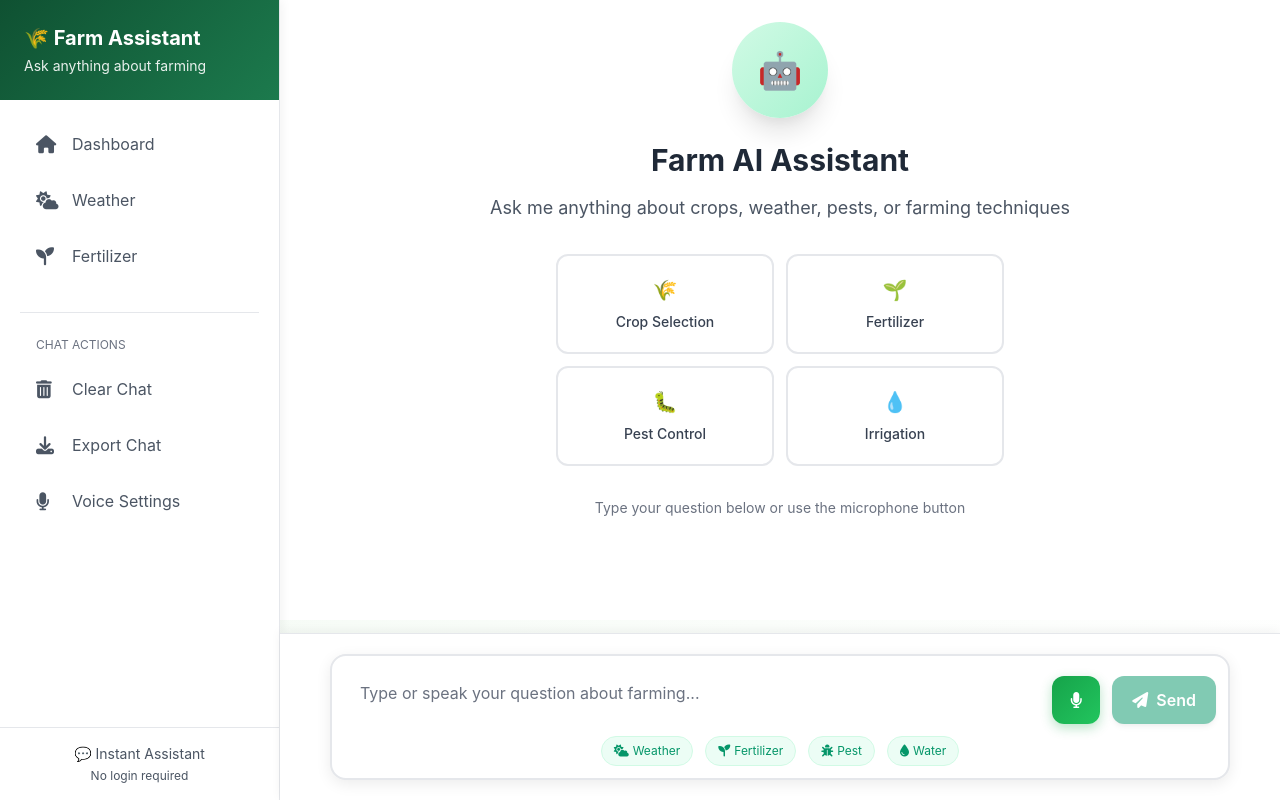
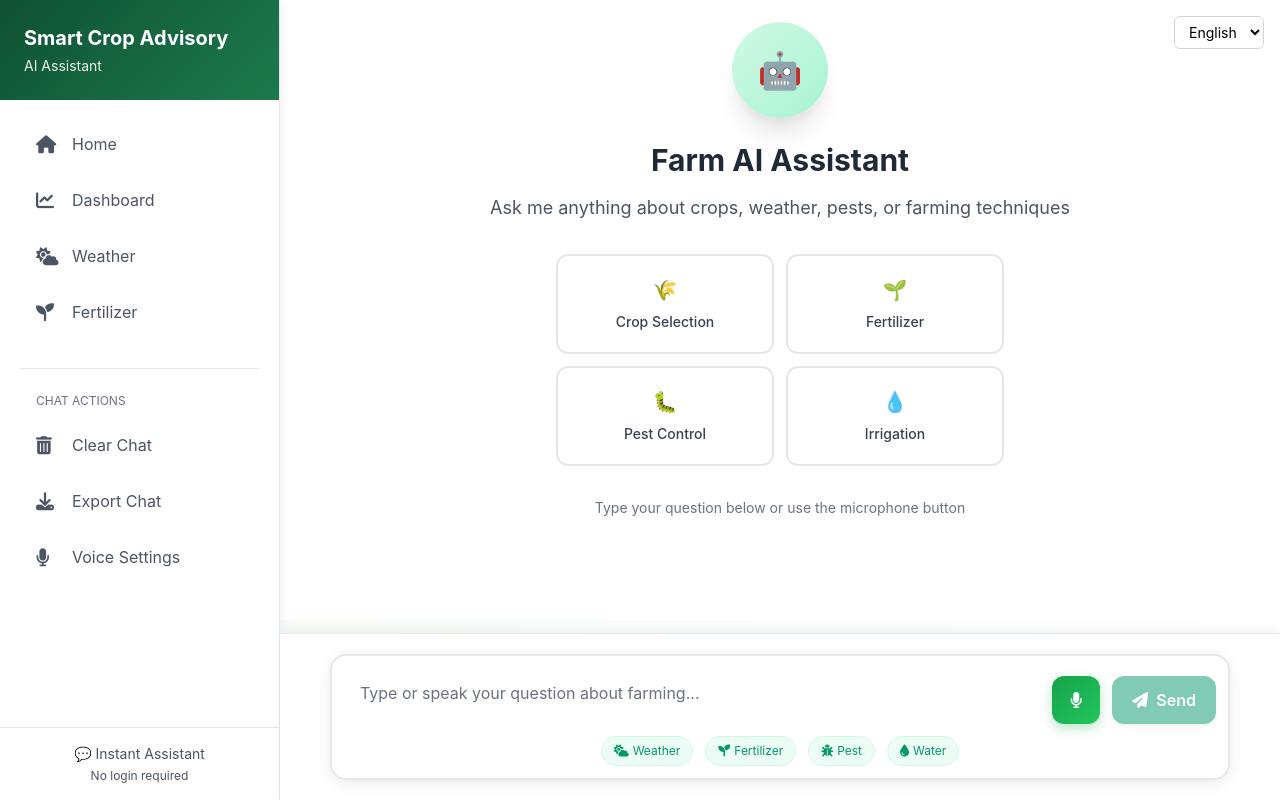
Before and after one commit to Solerobot/Smart-Crop-Advisory-system, a Flask app: page /chatbot.html in a window 1280 px wide. Run offline with Flask 3, Linux system fonts and the light colour scheme.

Commit message:
Updated Chatbot with Multi Language feature

```diff
--- a/templates/chatbot.html
+++ b/templates/chatbot.html
@@ -1,11 +1,9 @@
-<!DOCTYPE html>
-<html lang="en">
-<head>
-  <meta charset="UTF-8">
-  <meta name="viewport" content="width=device-width, initial-scale=1.0">
-  <title>Agricultural Assistant | Smart Crop Advisory</title>
-  <link href="https://cdn.jsdelivr.net/npm/tailwindcss@2.2.19/dist/tailwind.min.css" rel="stylesheet">
-  <link rel="stylesheet" href="https://cdnjs.cloudflare.com/ajax/libs/font-awesome/6.4.0/css/all.min.css">
+<!-- templates/chatbot.html -->
+{% extends "base.html" %}
+
+{% block title %}{{ t('chatbot', user_language) }} - {{ t('app_name', user_language) }}{% endblock %}
+
+{% block styles %}
 <style>
     * {
       margin: 0;
@@ -503,77 +501,84 @@
       }
     }
 </style>
-</head>
-<body>
+{% endblock %}
+
+{% block content %}
 <div class="chat-container">
     <!-- Sidebar -->
     <div class="sidebar">
         <div class="sidebar-header">
-        <h2 class="text-xl font-bold">🌾 Farm Assistant</h2>
-        <p class="text-sm opacity-90 mt-1">Ask anything about farming</p>
+            <h2 class="text-xl font-bold">{{ t('app_name', user_language) }}</h2>
+            <p class="text-sm opacity-90 mt-1">{{ t('chatbot', user_language) }}</p>
         </div>
 
         <div class="sidebar-nav">
+            <!-- Homepage option -->
+            <a href="/" class="nav-item">
+                <i class="fas fa-home"></i>
+                <span>{{ t('home', user_language) }}</span>
+            </a>
+
             <a href="dashboard.html" class="nav-item">
-          <i class="fas fa-home"></i>
-          <span>Dashboard</span>
+                <i class="fas fa-chart-line"></i>
+                <span>{{ t('dashboard', user_language) }}</span>
             </a>
 
             <a href="weather.html" class="nav-item">
                 <i class="fas fa-cloud-sun"></i>
-          <span>Weather</span>
+                <span>{{ t('weather', user_language) }}</span>
             </a>
 
             <a href="fertilizer.html" class="nav-item">
                 <i class="fas fa-seedling"></i>
-          <span>Fertilizer</span>
+                <span>{{ t('fertilizer', user_language) }}</span>
             </a>
 
             <div class="mt-8 pt-6 border-t border-gray-200">
-          <div class="text-xs text-gray-500 mb-3 px-4">CHAT ACTIONS</div>
+                <div class="text-xs text-gray-500 mb-3 px-4">{{ t('chat_actions', user_language) }}</div>
 
                 <div onclick="clearChat()" class="nav-item">
                     <i class="fas fa-trash-alt"></i>
-            <span>Clear Chat</span>
+                    <span>{{ t('clear_chat', user_language) }}</span>
                 </div>
 
                 <div onclick="exportChat()" class="nav-item">
                     <i class="fas fa-download"></i>
-            <span>Export Chat</span>
+                    <span>{{ t('export_chat', user_language) }}</span>
                 </div>
 
                 <div onclick="toggleVoiceSettings()" class="nav-item">
                     <i class="fas fa-microphone"></i>
-            <span>Voice Settings</span>
+                    <span>{{ t('voice_settings', user_language) }}</span>
                 </div>
             </div>
 
             <!-- Voice Settings Panel -->
             <div id="voiceSettingsPanel" class="voice-settings hidden">
-          <div class="text-sm font-semibold text-gray-700 mb-3">Voice Settings</div>
+                <div class="text-sm font-semibold text-gray-700 mb-3">{{ t('voice_settings', user_language) }}</div>
                 <label>
                     <input type="checkbox" id="voiceInputToggle" checked>
-            Enable Voice Input
+                    {{ t('enable_voice', user_language) }}
                 </label>
                 <label>
                     <input type="checkbox" id="ttsToggle">
-            Enable Text-to-Speech
+                    {{ t('enable_tts', user_language) }}
                 </label>
                 <label>
                     <input type="checkbox" id="autoSendToggle">
-            Auto-send short voice queries
+                    {{ t('auto_send', user_language) }}
                 </label>
                 <div class="privacy-notice">
                     <i class="fas fa-info-circle mr-1"></i>
-            Voice input uses Google's speech recognition. Audio is sent to Google for processing.
+                    {{ t('voice_privacy', user_language) }}
                 </div>
             </div>
         </div>
 
         <div class="p-4 border-t border-gray-200">
             <div class="text-center text-sm text-gray-600">
-          <p>💬 Instant Assistant</p>
-          <p class="text-xs mt-1">No login required</p>
+                <p>💬 {{ t('instant_assistant', user_language) }}</p>
+                <p class="text-xs mt-1">{{ t('no_login', user_language) }}</p>
             </div>
         </div>
     </div>
@@ -587,33 +592,33 @@
                     <span class="text-4xl">🤖</span>
                 </div>
 
-          <h1 class="text-3xl font-bold text-gray-800 mb-4">Farm AI Assistant</h1>
-          <p class="text-lg text-gray-600 mb-8">Ask me anything about crops, weather, pests, or farming techniques</p>
+                <h1 class="text-3xl font-bold text-gray-800 mb-4">{{ t('assistant_name', user_language) }}</h1>
+                <p class="text-lg text-gray-600 mb-8">{{ t('welcome_message', user_language) }}</p>
 
                 <!-- Quick Action Grid -->
                 <div class="grid grid-cols-2 gap-3 max-w-md mx-auto mb-8">
-            <button onclick="startQuickChat('What are the best crops to grow in the current season? Tell me about sowing time, duration, and yield expectations.')" class="quick-action-btn">
+                    <button onclick="startQuickChat('{{ t('crop_prompt', user_language) }}')" class="quick-action-btn">
                         <span class="text-xl block mb-2">🌾</span>
-              <div class="text-sm font-medium text-gray-700">Crop Selection</div>
+                        <div class="text-sm font-medium text-gray-700">{{ t('crop_selection', user_language) }}</div>
                     </button>
 
-            <button onclick="startQuickChat('What fertilizer should I use for rice cultivation? Include NPK ratio, quantity per acre, and application schedule.')" class="quick-action-btn">
+                    <button onclick="startQuickChat('{{ t('fertilizer_prompt', user_language) }}')" class="quick-action-btn">
                         <span class="text-xl block mb-2">🌱</span>
-              <div class="text-sm font-medium text-gray-700">Fertilizer</div>
+                        <div class="text-sm font-medium text-gray-700">{{ t('fertilizer', user_language) }}</div>
                     </button>
 
-            <button onclick="startQuickChat('How to control pests in tomato crops organically? List preventive measures and treatment methods.')" class="quick-action-btn">
+                    <button onclick="startQuickChat('{{ t('pest_prompt', user_language) }}')" class="quick-action-btn">
                         <span class="text-xl block mb-2">🐛</span>
-              <div class="text-sm font-medium text-gray-700">Pest Control</div>
+                        <div class="text-sm font-medium text-gray-700">{{ t('pest_control', user_language) }}</div>
                     </button>
 
-            <button onclick="startQuickChat('Best irrigation methods for wheat farming? Include schedule, water requirements, and efficiency tips.')" class="quick-action-btn">
+                    <button onclick="startQuickChat('{{ t('irrigation_prompt', user_language) }}')" class="quick-action-btn">
                         <span class="text-xl block mb-2">💧</span>
-              <div class="text-sm font-medium text-gray-700">Irrigation</div>
+                        <div class="text-sm font-medium text-gray-700">{{ t('irrigation', user_language) }}</div>
                     </button>
                 </div>
 
-          <p class="text-sm text-gray-500">Type your question below or use the microphone button</p>
+                <p class="text-sm text-gray-500">{{ t('type_or_speak', user_language) }}</p>
             </div>
         </div>
 
@@ -629,8 +634,8 @@
 <!-- Voice Listening Indicator -->
 <div id="listeningIndicator" class="listening-indicator">
     <div class="pulse-ring"></div>
-    <div class="text-xl font-semibold">Listening...</div>
-    <div class="text-sm opacity-80">Speak now. Click to stop.</div>
+    <div class="text-xl font-semibold">{{ t('listening', user_language) }}...</div>
+    <div class="text-sm opacity-80">{{ t('speak_now', user_language) }}. {{ t('click_stop', user_language) }}</div>
 </div>
 
 <!-- Input Section -->
@@ -639,7 +644,7 @@
         <div class="flex gap-3 items-end">
             <textarea
                 id="chatInput"
-          placeholder="Type or speak your question about farming..."
+                placeholder="{{ t('input_placeholder', user_language) }}"
                 class="flex-1 border-0 focus:ring-0 focus:outline-none resize-none py-3 px-4 text-gray-700 placeholder-gray-500 text-base bg-transparent leading-relaxed"
                 rows="1"
                 style="min-height: 56px; max-height: 150px;"
@@ -650,7 +655,7 @@
                 id="voiceBtn"
                 onclick="toggleVoiceInput()"
                 class="voice-btn"
-          title="Click to speak"
+                title="{{ t('voice_input', user_language) }}"
             >
                 <i class="fas fa-microphone"></i>
             </button>
@@ -662,29 +667,46 @@
                 class="bg-green-600 text-white rounded-xl px-5 py-3 font-semibold hover:bg-green-700 transition-colors shadow-md flex items-center gap-2"
             >
                 <i class="fas fa-paper-plane"></i>
-          <span class="hidden sm:inline">Send</span>
+                <span class="hidden sm:inline">{{ t('send', user_language) }}</span>
             </button>
         </div>
 
         <div class="mt-3 flex justify-center gap-3">
             <button onclick="suggestPrompt('weather')" class="text-xs text-green-600 hover:text-green-800 px-3 py-1.5 bg-green-50 rounded-full transition-colors border border-green-100">
-          <i class="fas fa-cloud-sun mr-1"></i>Weather
+                <i class="fas fa-cloud-sun mr-1"></i>{{ t('weather', user_language) }}
             </button>
             <button onclick="suggestPrompt('fertilizer')" class="text-xs text-green-600 hover:text-green-800 px-3 py-1.5 bg-green-50 rounded-full transition-colors border border-green-100">
-          <i class="fas fa-seedling mr-1"></i>Fertilizer
+                <i class="fas fa-seedling mr-1"></i>{{ t('fertilizer', user_language) }}
             </button>
             <button onclick="suggestPrompt('pest')" class="text-xs text-green-600 hover:text-green-800 px-3 py-1.5 bg-green-50 rounded-full transition-colors border border-green-100">
-          <i class="fas fa-bug mr-1"></i>Pest
+                <i class="fas fa-bug mr-1"></i>{{ t('pest', user_language) }}
             </button>
             <button onclick="suggestPrompt('irrigation')" class="text-xs text-green-600 hover:text-green-800 px-3 py-1.5 bg-green-50 rounded-full transition-colors border border-green-100">
-          <i class="fas fa-tint mr-1"></i>Water
+                <i class="fas fa-tint mr-1"></i>{{ t('water', user_language) }}
             </button>
         </div>
     </div>
 </div>
+{% endblock %}
 
+{% block scripts %}
 <script>
-    // Voice Assistant Class
+    // Global variables with translation support
+    window.translations = {
+        thinking: "{{ t('thinking', user_language) }}",
+        heard: "{{ t('heard', user_language) }}",
+        microphone_denied: "{{ t('microphone_denied', user_language) }}",
+        voice_not_supported: "{{ t('voice_not_supported', user_language) }}",
+        click_stop: "{{ t('click_stop', user_language) }}",
+        clear_chat_confirm: "{{ t('clear_chat_confirm', user_language) }}",
+        no_messages: "{{ t('no_messages', user_language) }}",
+        chat_exported: "{{ t('chat_exported', user_language) }}",
+        you: "{{ t('you', user_language) }}",
+        assistant: "{{ t('assistant', user_language) }}",
+        farm_assistant: "{{ t('assistant_name', user_language) }}"
+    };
+
+    // Voice Assistant Class - Fully Translated
     class VoiceAssistant {
         constructor() {
             this.speechSynthesis = window.speechSynthesis;
@@ -694,7 +716,7 @@
             this.currentLanguage = 'en-IN';
             this.supportedVoices = [];
             this.voiceEnabled = true;
-        this.ttsEnabled = false; // Default OFF - user must enable manually
+            this.ttsEnabled = false;
             this.autoSendEnabled = false;
             this.initSpeechRecognition();
             this.loadVoiceSettings();
@@ -705,7 +727,7 @@
             const SpeechRecognition = window.SpeechRecognition || window.webkitSpeechRecognition;
 
             if (!SpeechRecognition) {
-          console.warn('Speech recognition not supported in this browser');
+                console.warn('Speech recognition not supported');
                 this.showBrowserCompatibilityWarning();
                 return;
             }
@@ -776,6 +798,7 @@
             if (this.recognition) {
                 this.recognition.lang = this.currentLanguage;
             }
+            console.log('Voice Assistant language set to:', this.currentLanguage);
         }
 
         startListening() {
@@ -836,11 +859,11 @@
                 if (isListening) {
                     micBtn.classList.add('listening');
                     micBtn.innerHTML = '<i class="fas fa-stop"></i>';
-            micBtn.title = 'Click to stop listening';
+                    micBtn.title = window.translations.click_stop;
                 } else {
                     micBtn.classList.remove('listening');
                     micBtn.innerHTML = '<i class="fas fa-microphone"></i>';
-            micBtn.title = 'Click to speak';
+                    micBtn.title = "{{ t('voice_input', user_language) }}";
                 }
             }
 
@@ -861,7 +884,7 @@
             feedback.innerHTML = `
                 <div class="transcript-text">
                     <i class="fas fa-check-circle"></i>
-            <span>Heard: "<strong>${transcript}</strong>"</span>
+                    <span>${window.translations.heard}: "<strong>${transcript}</strong>"</span>
                 </div>
             `;
 
@@ -930,7 +953,7 @@
             document.querySelectorAll('.tts-btn').forEach(btn => {
                 btn.classList.remove('speaking');
                 btn.innerHTML = '<i class="fas fa-volume-up"></i>';
-          btn.title = 'Listen to this response';
+                btn.title = "{{ t('listen', user_language) }}";
             });
 
             if (isSpeaking && messageElement) {
@@ -938,17 +961,17 @@
                 if (ttsBtn) {
                     ttsBtn.classList.add('speaking');
                     ttsBtn.innerHTML = '<i class="fas fa-stop"></i>';
-            ttsBtn.title = 'Stop speaking';
+                    ttsBtn.title = "{{ t('stop', user_language) }}";
                 }
             }
         }
 
         showBrowserCompatibilityWarning() {
-        console.warn('Voice features not supported in this browser');
+            console.warn('Voice not supported');
             const voiceBtn = document.getElementById('voiceBtn');
             if (voiceBtn) {
                 voiceBtn.classList.add('disabled');
-          voiceBtn.title = 'Voice not supported in your browser';
+                voiceBtn.title = window.translations.voice_not_supported;
                 voiceBtn.onclick = null;
             }
         }
@@ -960,7 +983,7 @@
             feedback.innerHTML = `
                 <div class="transcript-text">
                     <i class="fas fa-exclamation-triangle"></i>
-            <span>Microphone permission denied. Please allow microphone access in your browser settings.</span>
+                    <span>${window.translations.microphone_denied}</span>
                 </div>
             `;
 
@@ -974,7 +997,7 @@
         }
     }
 
-    // ORIGINAL CHATBOT CODE WITH VOICE INTEGRATION
+    // Chat Application Variables
     let voiceAssistant = null;
     let currentSessionId = null;
     let isFirstMessage = true;
@@ -989,6 +1012,7 @@
     const voiceBtn = document.getElementById('voiceBtn');
     const voiceSettingsPanel = document.getElementById('voiceSettingsPanel');
 
+    // Initialize
     document.addEventListener('DOMContentLoaded', function() {
         console.log('🚀 Farm Assistant initialized');
 
@@ -1013,11 +1037,11 @@
 
         if (!('webkitSpeechRecognition' in window || 'SpeechRecognition' in window)) {
             voiceBtn.classList.add('disabled');
-        voiceBtn.title = 'Voice not supported in your browser';
+            voiceBtn.title = window.translations.voice_not_supported;
         }
 
-      const userLanguage = localStorage.getItem('user_language') || 'en';
-      voiceAssistant.setLanguage(userLanguage);
+        const pageLanguage = document.documentElement.lang || 'en';
+        voiceAssistant.setLanguage(pageLanguage);
     }
 
     function setupEventListeners() {
@@ -1115,7 +1139,7 @@
         messageBubble.className = `message-bubble ${role === 'user' ? 'user-message' : 'bot-message'}`;
 
         const avatar = role === 'user' ? '👤' : '🤖';
-      const name = role === 'user' ? 'You' : 'Farm Assistant';
+        const name = role === 'user' ? window.translations.you : window.translations.assistant;
         const time = new Date().toLocaleTimeString([], { hour: '2-digit', minute: '2-digit' });
 
         let messageHTML = `
@@ -1133,7 +1157,7 @@
         if (role === 'assistant') {
             const ttsBtn = document.createElement('button');
             ttsBtn.className = 'tts-btn';
-        ttsBtn.title = 'Listen to this response';
+            ttsBtn.title = "{{ t('listen', user_language) }}";
             ttsBtn.innerHTML = '<i class="fas fa-volume-up"></i>';
 
             ttsBtn.onclick = (e) => {
@@ -1142,12 +1166,12 @@
                 if (voiceAssistant && voiceAssistant.isSpeaking) {
                     voiceAssistant.stopSpeaking();
                     ttsBtn.innerHTML = '<i class="fas fa-volume-up"></i>';
-            ttsBtn.title = 'Listen to this response';
+                    ttsBtn.title = "{{ t('listen', user_language) }}";
                     ttsBtn.classList.remove('speaking');
                 } else {
                     speakMessage(content, messageRow);
                     ttsBtn.innerHTML = '<i class="fas fa-stop"></i>';
-            ttsBtn.title = 'Stop speaking';
+                    ttsBtn.title = "{{ t('stop', user_language) }}";
                 }
             };
 
@@ -1166,8 +1190,6 @@
             timestamp: new Date().toISOString(),
             session: currentSessionId
         });
-
-      // NO AUTO-SPEAK - User must click speaker icon manually
 
         setTimeout(() => {
             messagesArea.scrollTop = messagesArea.scrollHeight;
@@ -1203,10 +1225,10 @@
         messageBubble.innerHTML = `
             <div class="message-header">
                 <div class="avatar bot">🤖</div>
-          <span class="text-sm font-semibold text-gray-700">Farm Assistant</span>
+                <span class="text-sm font-semibold text-gray-700">${window.translations.farm_assistant}</span>
             </div>
             <div class="typing-indicator">
-          <span class="text-gray-600 mr-2">Thinking</span>
+                <span class="text-gray-600 mr-2">${window.translations.thinking}</span>
                 <div class="typing-dot"></div>
                 <div class="typing-dot" style="animation-delay: 0.2s"></div>
                 <div class="typing-dot" style="animation-delay: 0.4s"></div>
@@ -1367,10 +1389,10 @@
 
     function suggestPrompt(type) {
         const prompts = {
-        weather: "What's the weather forecast for farming this week? Include rainfall predictions and temperature ranges.",
-        fertilizer: "What NPK fertilizer should I use for vegetable crops? Include quantity per acre and application timing.",
-        pest: "How to control common pests in tomato crops? List organic and chemical options.",
-        irrigation: "What's the best irrigation schedule for wheat crop? Include water requirements per acre."
+            weather: "{{ t('weather_prompt', user_language) }}",
+            fertilizer: "{{ t('fertilizer_prompt', user_language) }}",
+            pest: "{{ t('pest_prompt', user_language) }}",
+            irrigation: "{{ t('irrigation_prompt', user_language) }}"
         };
 
         if (prompts[type]) {
@@ -1387,7 +1409,7 @@
             return;
         }
 
-      if (confirm('Clear all messages in this chat?')) {
+        if (confirm(window.translations.clear_chat_confirm)) {
             messages = [];
             messagesArea.innerHTML = '';
             welcomeCenter.classList.remove('hidden');
@@ -1408,14 +1430,14 @@
 
     function exportChat() {
         if (messages.length === 0) {
-        alert('No messages to export');
+            alert(window.translations.no_messages);
             return;
         }
 
-      let exportText = `Farm Assistant Chat - ${new Date().toLocaleString()}\n\n`;
+        let exportText = `${window.translations.farm_assistant} Chat - ${new Date().toLocaleString()}\n\n`;
 
         messages.forEach(msg => {
-        const role = msg.role === 'user' ? 'You' : 'Assistant';
+            const role = msg.role === 'user' ? window.translations.you : window.translations.assistant;
             const time = new Date(msg.timestamp).toLocaleTimeString();
             exportText += `${role} (${time}):\n${msg.content}\n\n`;
         });
@@ -1430,9 +1452,10 @@
         document.body.removeChild(a);
         URL.revokeObjectURL(url);
 
-      alert('Chat exported successfully!');
+        alert(window.translations.chat_exported);
     }
 
+    // Make functions globally available
     window.startQuickChat = startQuickChat;
     window.sendMessage = sendMessage;
     window.suggestPrompt = suggestPrompt;
@@ -1441,5 +1464,4 @@
     window.toggleVoiceInput = toggleVoiceInput;
     window.toggleVoiceSettings = toggleVoiceSettings;
 </script>
-</body>
-</html>
+{% endblock %}
```
Lines whose indentation alone changed are shown as unchanged.
